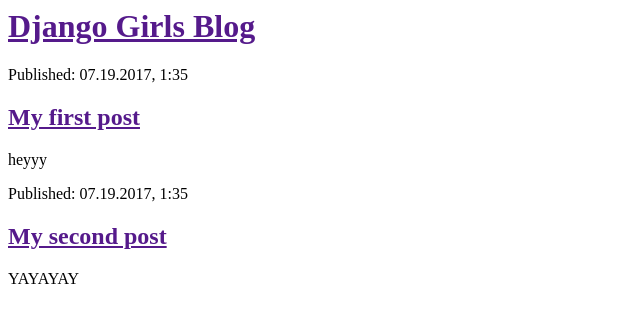
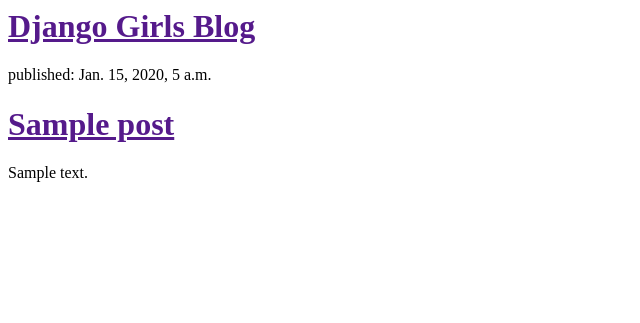
Before and after one commit to aortiz1900/my-first-blog, a Django app: template blog/templates/blog/post_list.html in a window 1280 px wide. Shown: the top 323 px of the page, without its empty margins (0-640 px from the left). Run offline with Django 3.2, Linux system fonts and the light colour scheme; the template is opened without the code that fills it: values that come from a table or form of the project are taken from there, others are empty; tables that the repository leaves empty hold one stand-in row (values such as "Sample post").

Commit message:
Modify template to display posts from database

```diff
--- a/blog/templates/blog/post_list.html
+++ b/blog/templates/blog/post_list.html
@@ -1,3 +1,4 @@
+
 <html>
 	<head>
 	<title>Andrea's Blog</title>
@@ -5,16 +6,14 @@
 			<div>
 				<h1><a href="">Django Girls Blog</a></h1>
 			</div>
+		{% for post in posts %}
 			<div>
-				<p>Published: 07.19.2017, 1:35</p>
-				<h2><a href="">My first post</a></h2>
-				<p>heyyy</p>
+				<p>published: {{ post.published_date }}</p>
+				<h1><a href="">{{ post.title }}</a></h1>
+				<p>{{ post.text|linebreaksbr }}</p>
 			</div>
-			<div>
-				<p>Published: 07.19.2017, 1:35</p>
-				<h2><a href="">My second post</a></h2>
-				<p>YAYAYAY</p>
-			</div>
+		{% endfor %}
+
 		</body>
 	</head>
-	</html>
+</html>
--- a/blog/views.py
+++ b/blog/views.py
@@ -1,5 +1,7 @@
 from django.shortcuts import render
-
+from django.utils import timezone
+from .models import Post
 # Create your views here.
 def post_list(request):
-	return render(request, 'blog/post_list.html', {})
+	posts = Post.objects.filter(published_date__lte=timezone.now()).order_by('published_date')
+	return render(request, 'blog/post_list.html', {'posts': posts})
```
